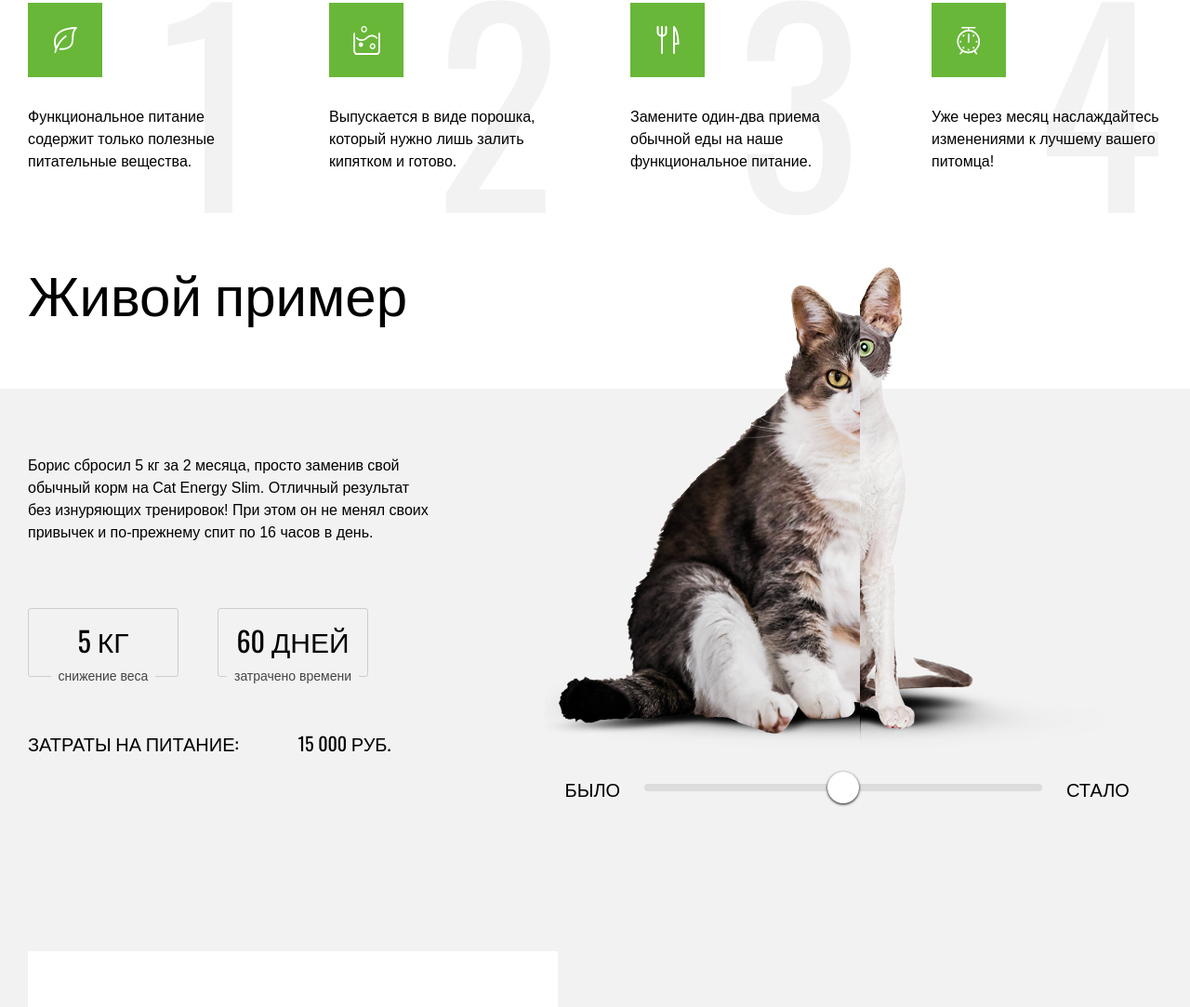
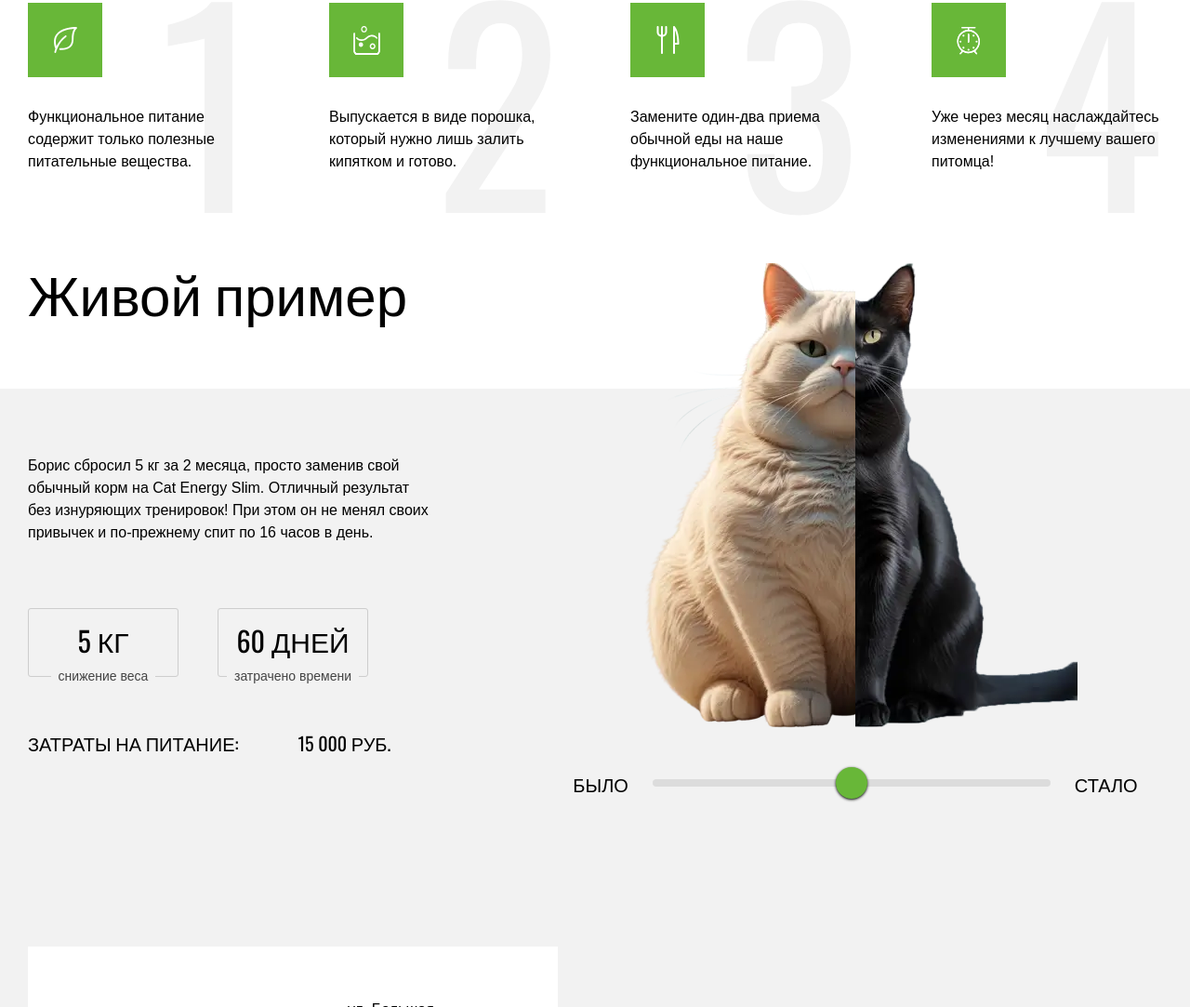
Before and after one commit to RapiraX/Cat_energy, a plain HTML site: page index.html in a window 1280 px wide. Shown: the part 1314-2397 px from the top of the page at 93% size. Drawn offline with nearby package versions, Linux system fonts and the light colour scheme.

Commit message:
changed image

```diff
--- a/index.html
+++ b/index.html
@@ -127,17 +127,19 @@
                                  <p class="live-example__example__sum">15 000 РУБ.</p>
                              </div>
                          </div>
-                         <div class="live-example__example-slider">
-                             <div class="live-example__cat-image cat-image">
-                                 <img src="images/sec4_img1_left.png" alt="thick cat" class="cat-image__thick">
-                                 <img src="images/sec4_img1_right.png" alt="thin cat" class="cat-image__thin">
-                             </div>
-                             <div class="live-example__slider slider">
-                                 <div class="slider__subtitle subtitle slider__before-text">было</div>
-                                 <form action="" method="get" class="slider__slider-bar-wrapper">
-                                     <label for="slider-bar"></label><input type="range" min="0" max="100" value="50" class="slider__slider-bar" id="slider-bar">
-                                 </form>
-                                 <div class="slider__subtitle subtitle slider__after-text">стало</div>
+                         <div class="slider">
+                             <div class="slider__wrapper">
+                                 <div class="slider__cat-images-container">
+                                     <img class="slider__cat-image slider__cat-image--before" src="images/sec4-fat_cat.webp" alt="thick cat">
+                                     <img class="slider__cat-image slider__cat-image--after" src="images/sec4-slim_cat.webp" alt="thin cat">
+                                 </div>
+                                 <div class="slider__bar-wrapper">
+                                     <div class="slider__subtitle slider__subtitle_before-text subtitle">было</div>
+                                     <form action="" method="get" class="slider__bar-form">
+                                         <label for="slider-bar-range"></label><input type="range" min="0" max="100" value="50" class="slider__bar-range" id="slider-bar-range">
+                                     </form>
+                                     <div class="slider__subtitle slider__subtitle_after-text subtitle">стало</div>
+                                 </div>
                              </div>
                          </div>
                      </div>
@@ -170,6 +172,7 @@
              </div>
          </footer>
          <script src="javascript/script.js"></script>
+         <script src="javascript/image_clipper.js"></script>
      </div>
 </body>
 </html>
--- /dev/null
+++ b/javascript/image_clipper.js
@@ -0,0 +1,14 @@
+document.addEventListener('DOMContentLoaded', () => {
+    const rangeInput = document.querySelector('.slider__bar-range');
+    const afterImage = document.querySelector('.slider__cat-image--after');
+    const beforeImage = document.querySelector('.slider__cat-image--before');
+
+    rangeInput.addEventListener('input', () => {
+        //value от 0 до 100
+        const value = rangeInput.value;
+        //режет справа фото толстого кота на значение ползунка, чем больше тянешь влево, тем больше показывается фото кота
+        beforeImage.style.clipPath = `inset(0 ${value}% 0 0)`;
+        //режет слева фото худого кота, 100 и значение ползунка, получается чем больше тянешь вправо, тем меньше обрезки
+        afterImage.style.clipPath = `inset(0 0 0 ${100 - value}%)`;
+    });
+});
--- a/scss/style.scss
+++ b/scss/style.scss
@@ -174,7 +174,6 @@
             background-image: url("../images/sec-2_item-1_cat-slim.svg");
             background-repeat: no-repeat;
             background-position: center;
-            //background-size: 70px 97px;
         }
         &_weight-gain::after {
             transform: translate(-50%,-50%);
@@ -234,17 +233,10 @@
             align-self: flex-end;
             top: -40px;
         }
-        &:nth-child(1)::after {
-            content: "1";
-        }
-        &:nth-child(2)::after {
-            content: "2";
-        }
-        &:nth-child(3)::after {
-            content: "3";
-        }
-        &:nth-child(4)::after {
-            content: "4";
+        @for $i from 1 through 4 {
+            &:nth-child(#{$i})::after {
+                content: "#{$i}";
+            }
         }
     }
     &__icon {
@@ -317,9 +309,39 @@
 }
 
 .slider {
-    display: flex;
-    gap: 24px;
-    &__slider-bar {
+    &__wrapper {
+        display: flex;
+        align-items: center;
+        flex-direction: column;
+    }
+    &__cat-images-container {
+        position: relative;
+        width: 660px;
+        height: 500px;
+        overflow: hidden;
+        margin-bottom: 50px;
+    }
+    &__cat-image {
+        position: absolute;
+        width: 100%;
+        height: 100%;
+        object-fit: cover;
+        top: 0;
+        left: 0;
+        &--before {
+            clip-path: inset(0 50% 0 0);
+            z-index: 1;
+        }
+        &--after {
+            clip-path: inset(0 0 0 50%);
+            z-index: 2;
+        }
+    }
+    &__bar-wrapper {
+        display: flex;
+        gap: 24px;
+    }
+    &__bar-range {
         -webkit-appearance: none; /* Убираем стандартный стиль для Webkit-браузеров */
         -moz-appearance: none;    /* Убираем стандартный стиль для Firefox */
         appearance: none;         /* Убираем стандартный стиль для других браузеров */
@@ -328,13 +350,14 @@
         background: #DCDCDC;         /* Цвет фона (трек слайдера) */
         border-radius: 6px;       /* Скругляем углы */
         outline: none;            /* Убираем фокусный контур */
+        pointer-events: auto;
         &::-webkit-slider-thumb {
             -webkit-appearance: none; /* Убираем стандартный стиль */
             -moz-appearance: none;    /* Для Firefox */
             appearance: none;         /* Для других браузеров */
             width: 34px;              /* Ширина ползунка */
             height: 34px;             /* Высота ползунка */
-            background: white;      /* Цвет ползунка */
+            background: vars.$green-background-color;      /* Цвет ползунка */
             border-radius: 50%;       /* Скругляем ползунок в круг */
             cursor: pointer;          /* Курсор в виде руки */
             box-shadow: 0 1px 3px 0 black;
@@ -343,13 +366,6 @@
 
 }
 
-//TODO соединить две картинки в одну, чтобы она могла масшитабироваться
-.cat-image {
-    margin-left: -22px;
-    &__thick {
-        margin-right: -5px;
-    }
-}
 
 //contacts section
 .contacts {
@@ -398,4 +414,8 @@
     display: flex;
     align-items: center;
     gap: 25px;
+    //TODO hover срабатывает на все иконки, нужно чтобы на отдельные
+    &:hover {
+        transform: scale(1.05);
+    }
 }
```
Also changed, not shown: css/bundle.css, css/style.css, images/sec4-fat_cat.webp (added), images/sec4-slim_cat.webp (added), images/sec4_img1_left.png (deleted), images/sec4_img1_right.png (deleted), images/sec5-preview.webp (deleted).
